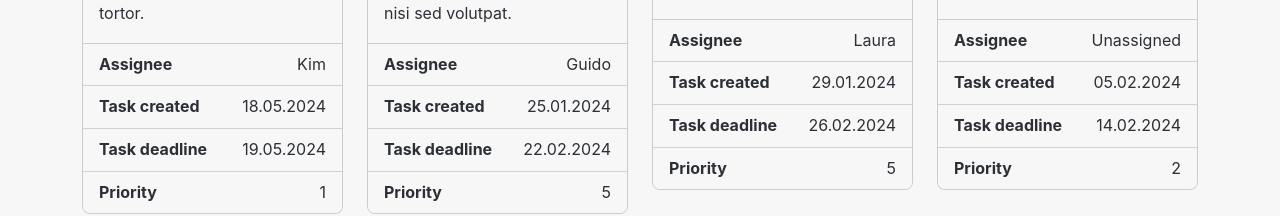
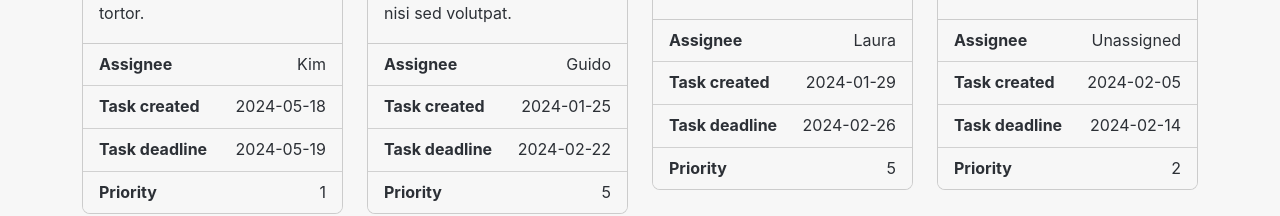
Before and after one commit to ivarsaris/taskmanager, an Angular app: page /tasks in a window 1280 px wide. Shown: the part 391-607 px from the top of the page. Built offline with nearby package versions, Linux system fonts and the light colour scheme.

Commit message:
make task list sortable by date

```diff
--- a/src/app/tasks/tasks.component.ts
+++ b/src/app/tasks/tasks.component.ts
@@ -60,6 +60,20 @@ export class TasksComponent {
           return task1.priority - task2.priority;
         });
         break;
+
+      case 'date_created':
+        this.sortByDate(sortByValue);
+        break;
+
+      case 'date_deadline':
+        this.sortByDate(sortByValue);
+        break;
     }
   }
+
+  sortByDate(dateType: keyof Task) {
+    this.tasksToDisplay = this.tasksToDisplay.sort((task1: Task, task2: Task) => {
+      return new Date(task1[dateType]).getTime() - new Date(task2[dateType]).getTime();
+    });
+  }
 }
--- a/src/app/tasks/tasks.list.ts
+++ b/src/app/tasks/tasks.list.ts
@@ -4,8 +4,8 @@ export const tasks_list = [
         "title": "Inspect power grid infrastructure",
         "description": "Praesent luctus auctor lobortis. Cras hendrerit augue tortor.",
         "status": "To do",
-        "date_created": "18.05.2024",
-        "date_deadline": "19.05.2024",
+        "date_created": "2024-05-18",
+        "date_deadline": "2024-05-19",
         "priority": 1,
         "assignee_id": 4
     },
@@ -14,8 +14,8 @@ export const tasks_list = [
         "title": "Monitor energy consumption",
         "description": "Vestibulum quis facilisis neque. Nunc mattis pretium nisi sed volutpat.",
         "status": "To do",
-        "date_created": "25.01.2024",
-        "date_deadline": "22.02.2024",
+        "date_created": "2024-01-25",
+        "date_deadline": "2024-02-22",
         "priority": 5,
         "assignee_id": 9
     },
@@ -24,8 +24,8 @@ export const tasks_list = [
         "title": "Replace old power lines",
         "description": "Donec pellentesque hendrerit lectus, quis laoreet lectus convallis eu.",
         "status": "In progress",
-        "date_created": "01.05.2024",
-        "date_deadline": "29.05.2024",
+        "date_created": "2024-05-01",
+        "date_deadline": "2024-05-29",
         "priority": 5,
         "assignee_id": 1
     },
@@ -34,8 +34,8 @@ export const tasks_list = [
         "title": "Develop renewable energy strategy",
         "description": "Curabitur a justo ut erat consequat viverra.",
         "status": "Done",
-        "date_created": "09.03.2024",
-        "date_deadline": "22.03.2024",
+        "date_created": "2024-03-09",
+        "date_deadline": "2024-03-22",
         "priority": 3,
         "assignee_id": 2
     },
@@ -44,8 +44,8 @@ export const tasks_list = [
         "title": "Handle customer complaints",
         "description": "Lorem ipsum dolor sit amet, consectetur adipiscing elit.",
         "status": "Done",
-        "date_created": "13.05.2024",
-        "date_deadline": "17.05.2024",
+        "date_created": "2024-05-13",
+        "date_deadline": "2024-05-17",
         "priority": 0,
         "assignee_id": 5
     },
@@ -54,8 +54,8 @@ export const tasks_list = [
         "title": "Repair wind turbine",
         "description": "Pellentesque dolor ex, ornare nec eleifend et, cursus ac tortor.",
         "status": "To do",
-        "date_created": "29.01.2024",
-        "date_deadline": "26.02.2024",
+        "date_created": "2024-01-29",
+        "date_deadline": "2024-02-26",
         "priority": 5,
         "assignee_id": 6
     },
@@ -64,8 +64,8 @@ export const tasks_list = [
         "title": "Upgrade transformer station",
         "description": "Nulla facilisi. Phasellus at ante a dui pharetra cursus.",
         "status": "Done",
-        "date_created": "25.01.2024",
-        "date_deadline": "18.02.2024",
+        "date_created": "2024-01-25",
+        "date_deadline": "2024-02-18",
         "priority": 4,
         "assignee_id": 7
     },
@@ -74,8 +74,8 @@ export const tasks_list = [
         "title": "Conduct safety training",
         "description": "Quisque accumsan massa elit, et accumsan augue tempus maximus.",
         "status": "To do",
-        "date_created": "05.02.2024",
-        "date_deadline": "14.02.2024",
+        "date_created": "2024-02-05",
+        "date_deadline": "2024-02-14",
         "priority": 2,
         "assignee_id": 0
     },
@@ -84,8 +84,8 @@ export const tasks_list = [
         "title": "Inspect power grid infrastructure",
         "description": "Maecenas ac ante sit amet nisi lacinia finibus ut et lorem.",
         "status": "Done",
-        "date_created": "04.04.2024",
-        "date_deadline": "01.05.2024",
+        "date_created": "2024-04-04",
+        "date_deadline": "2024-05-01",
         "priority": 4,
         "assignee_id": 8
     },
@@ -94,8 +94,8 @@ export const tasks_list = [
         "title": "Replace old power lines",
         "description": "Vestibulum quis facilisis neque. Nunc mattis pretium nisi sed volutpat.",
         "status": "In progress",
-        "date_created": "17.05.2024",
-        "date_deadline": "24.05.2024",
+        "date_created": "2024-05-17",
+        "date_deadline": "2024-05-24",
         "priority": 1,
         "assignee_id": 6
     },
@@ -104,8 +104,8 @@ export const tasks_list = [
         "title": "Install new solar panels",
         "description": "Praesent luctus auctor lobortis. Cras hendrerit augue tortor.",
         "status": "To do",
-        "date_created": "16.05.2024",
-        "date_deadline": "13.06.2024",
+        "date_created": "2024-05-16",
+        "date_deadline": "2024-06-13",
         "priority": 5,
         "assignee_id": 4
     },
@@ -114,8 +114,8 @@ export const tasks_list = [
         "title": "Handle customer complaints",
         "description": "Donec pellentesque hendrerit lectus, quis laoreet lectus convallis eu.",
         "status": "In progress",
-        "date_created": "10.02.2024",
-        "date_deadline": "24.02.2024",
+        "date_created": "2024-02-10",
+        "date_deadline": "2024-02-24",
         "priority": 4,
         "assignee_id": 0
     },
@@ -124,8 +124,8 @@ export const tasks_list = [
         "title": "Inspect power grid infrastructure",
         "description": "Nulla facilisi. Phasellus at ante a dui pharetra cursus.",
         "status": "Under review",
-        "date_created": "13.01.2024",
-        "date_deadline": "20.01.2024",
+        "date_created": "2024-01-13",
+        "date_deadline": "2024-01-20",
         "priority": 3,
         "assignee_id": 5
     },
@@ -134,8 +134,8 @@ export const tasks_list = [
         "title": "Monitor energy consumption",
         "description": "Curabitur a justo ut erat consequat viverra.",
         "status": "In progress",
-        "date_created": "11.04.2024",
-        "date_deadline": "18.04.2024",
+        "date_created": "2024-04-11",
+        "date_deadline": "2024-04-18",
         "priority": 2,
         "assignee_id": 4
     },
@@ -144,8 +144,8 @@ export const tasks_list = [
         "title": "Install new solar panels",
         "description": "Quisque accumsan massa elit, et accumsan augue tempus maximus.",
         "status": "Done",
-        "date_created": "11.01.2024",
-        "date_deadline": "14.01.2024",
+        "date_created": "2024-01-11",
+        "date_deadline": "2024-01-14",
         "priority": 1,
         "assignee_id": 7
     },
@@ -154,8 +154,8 @@ export const tasks_list = [
         "title": "Conduct safety training",
         "description": "Lorem ipsum dolor sit amet, consectetur adipiscing elit.",
         "status": "In progress",
-        "date_created": "29.01.2024",
-        "date_deadline": "05.02.2024",
+        "date_created": "2024-01-29",
+        "date_deadline": "2024-02-05",
         "priority": 2,
         "assignee_id": 8
     },
@@ -164,8 +164,8 @@ export const tasks_list = [
         "title": "Repair wind turbine",
         "description": "Maecenas ac ante sit amet nisi lacinia finibus ut et lorem.",
         "status": "In progress",
-        "date_created": "02.05.2024",
-        "date_deadline": "08.05.2024",
+        "date_created": "2024-05-02",
+        "date_deadline": "2024-05-08",
         "priority": 1,
         "assignee_id": 5
     },
@@ -174,8 +174,8 @@ export const tasks_list = [
         "title": "Develop renewable energy strategy",
         "description": "Pellentesque dolor ex, ornare nec eleifend et, cursus ac tortor.",
         "status": "Done",
-        "date_created": "22.01.2024",
-        "date_deadline": "19.02.2024",
+        "date_created": "2024-01-22",
+        "date_deadline": "2024-02-19",
         "priority": 5,
         "assignee_id": 2
     },
@@ -184,8 +184,8 @@ export const tasks_list = [
         "title": "Upgrade transformer station",
         "description": "Nulla facilisi. Phasellus at ante a dui pharetra cursus.",
         "status": "To do",
-        "date_created": "02.03.2024",
-        "date_deadline": "12.03.2024",
+        "date_created": "2024-03-02",
+        "date_deadline": "2024-03-12",
         "priority": 0,
         "assignee_id": 1
     },
@@ -194,8 +194,8 @@ export const tasks_list = [
         "title": "Inspect power grid infrastructure",
         "description": "Vestibulum quis facilisis neque. Nunc mattis pretium nisi sed volutpat.",
         "status": "Done",
-        "date_created": "27.01.2024",
-        "date_deadline": "30.01.2024",
+        "date_created": "2024-01-27",
+        "date_deadline": "2024-01-30",
         "priority": 1,
         "assignee_id": 8
     },
@@ -204,8 +204,8 @@ export const tasks_list = [
         "title": "Conduct safety training",
         "description": "Vestibulum quis facilisis neque. Nunc mattis pretium nisi sed volutpat.",
         "status": "To do",
-        "date_created": "02.03.2024",
-        "date_deadline": "09.03.2024",
+        "date_created": "2024-03-02",
+        "date_deadline": "2024-03-09",
         "priority": 2,
         "assignee_id": 4
     },
@@ -214,8 +214,8 @@ export const tasks_list = [
         "title": "Develop renewable energy strategy",
         "description": "Lorem ipsum dolor sit amet, consectetur adipiscing elit.",
         "status": "In progress",
-        "date_created": "29.04.2024",
-        "date_deadline": "27.05.2024",
+        "date_created": "2024-04-29",
+        "date_deadline": "2024-05-27",
         "priority": 5,
         "assignee_id": 3
     }
```
